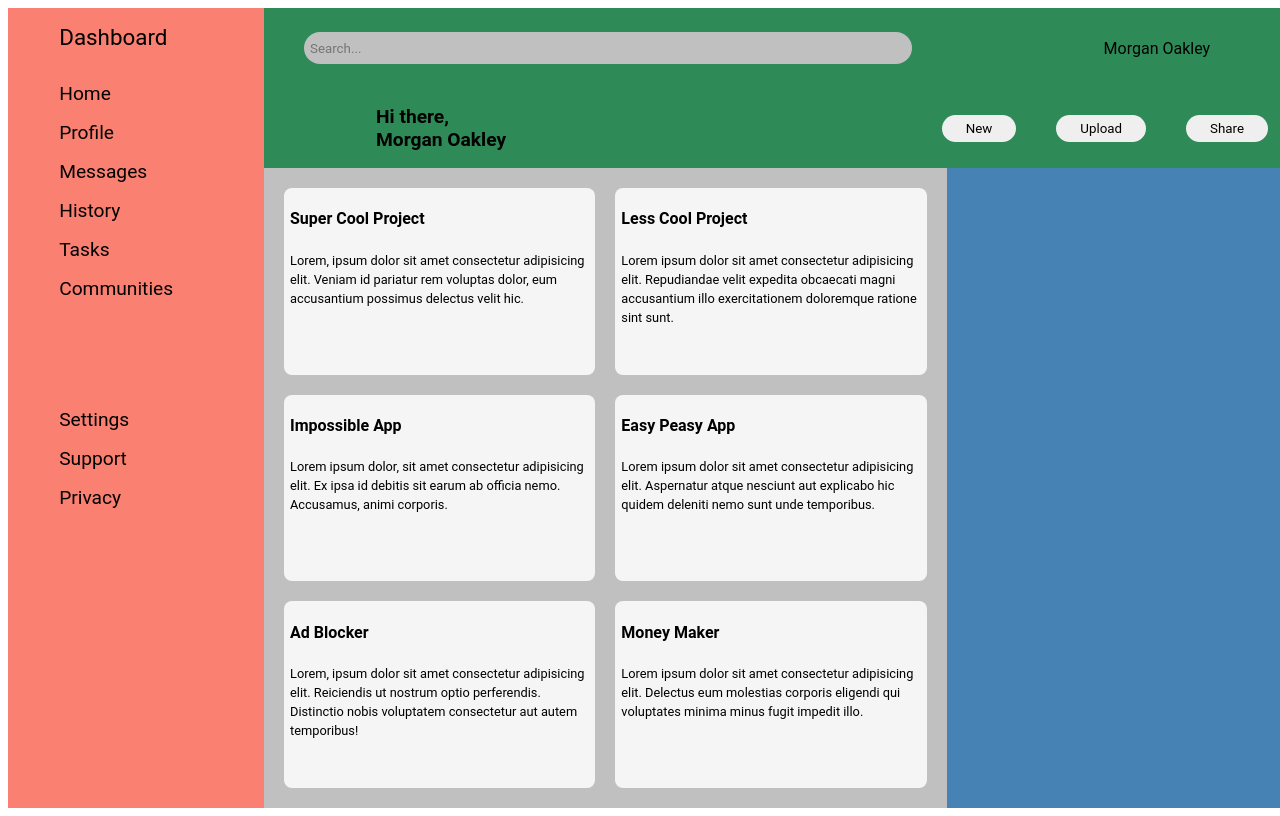
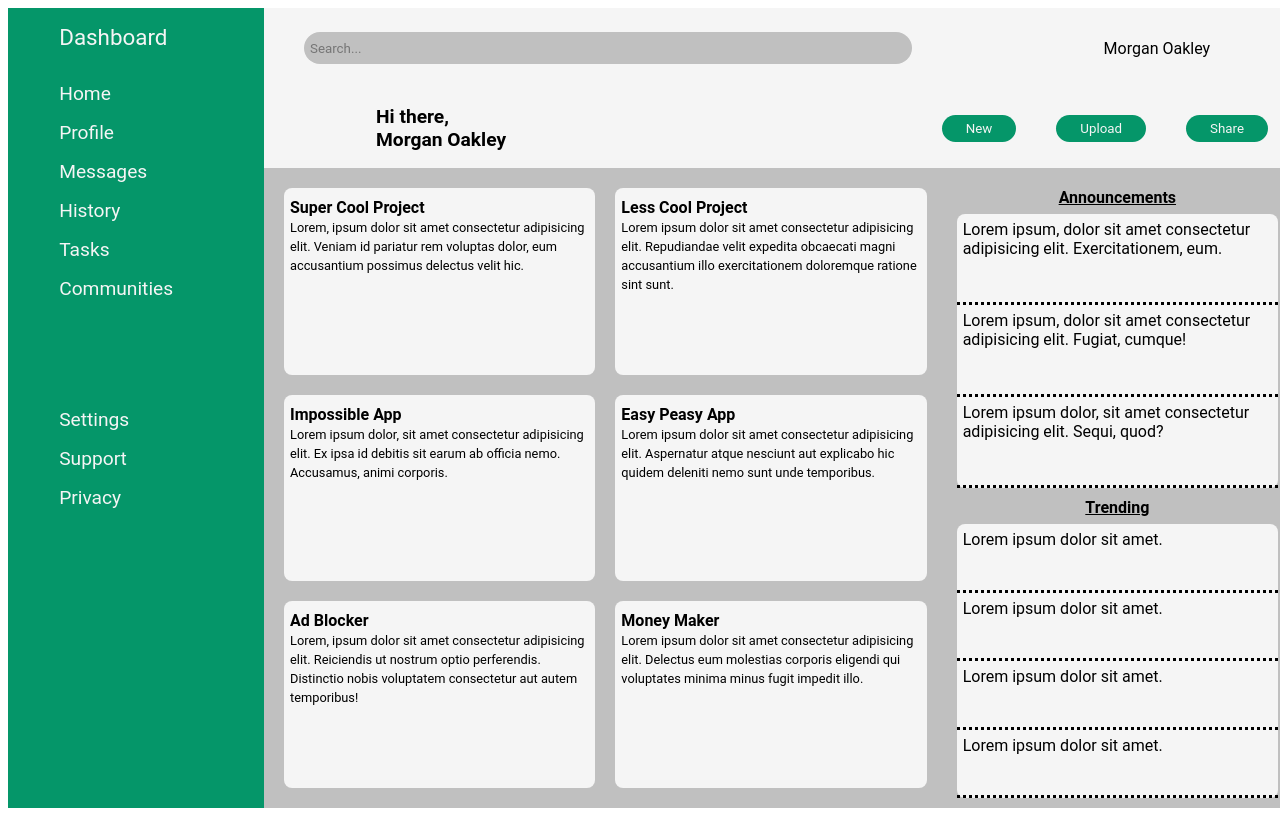
Before and after one commit to eebrownl/admin_dashboard, a plain HTML site: page index.html in a window 1280 px wide. Drawn offline with Linux system fonts and the light colour scheme.

Commit message:
added content to right part of main. Changed color styling. Added hover features.

```diff
--- a/index.html
+++ b/index.html
@@ -126,15 +126,29 @@
                     </div>
                 </div>
             </div>
-            </div>
             <div class="main-right">
                 <div class="main-right-top">
-                    <div class="label"></div>
-                    <div class="announcements"></div>
+                    <div class="label"><h4>Announcements</h4></div>
+                    <div class="announcements">
+                        <div class="ann">
+                            <span>Lorem ipsum, dolor sit amet consectetur adipisicing elit. Exercitationem, eum.</span>
+                        </div>
+                        <div class="ann">
+                            <span>Lorem ipsum, dolor sit amet consectetur adipisicing elit. Fugiat, cumque!</span>
+                        </div>
+                        <div class="ann">
+                            <span>Lorem ipsum dolor, sit amet consectetur adipisicing elit. Sequi, quod?</span>
+                        </div>
+                    </div>
                 </div>
                 <div class="main-right-bottom">
-                    <div class="label"></div>
-                    <div class="trending"></div>
+                    <div class="label"><h4>Trending</h4></div>
+                    <div class="trending">
+                        <div class="trend"><span>Lorem ipsum dolor sit amet.</span></div>
+                        <div class="trend"><span>Lorem ipsum dolor sit amet.</span></div>
+                        <div class="trend"><span>Lorem ipsum dolor sit amet.</span></div>
+                        <div class="trend"><span>Lorem ipsum dolor sit amet.</span></div>
+                    </div>
                 </div>
             </div>
         </main>
--- a/style.css
+++ b/style.css
@@ -27,7 +27,8 @@ aside {
     grid-area: aside;
     display: grid;
     grid-template-rows: 1fr 1fr;
-    background-color: salmon;
+    background-color: #059669;
+    color: whitesmoke;
 }
 
 .dashboard {
@@ -86,6 +87,11 @@ aside {
     grid-area: clickable-text;
 }
 
+.clickable-text:hover {
+    color: lightgray;
+    cursor: pointer;
+}
+
 .aside-top-buttons > div {
     display: grid;
     grid-template-columns: 1fr 4fr;
@@ -127,7 +133,7 @@ aside {
 
 header {
     grid-area: header;
-    background-color: seagreen;
+    background-color: whitesmoke;
     display: grid;
     grid-template-columns: 2fr 1fr;
     grid-template-rows: 1fr 1fr;
@@ -204,6 +210,13 @@ button {
     padding: 6px 24px;
     border-radius: 20px;
     border: none;
+    background-color: #059669;
+    color: whitesmoke;
+}
+
+button:hover {
+    background-color:#10b981;
+    cursor: pointer;
 }
 
 /* End header styling */
@@ -212,7 +225,6 @@ button {
 
 main {
     grid-area: main;
-    background-color: steelblue;
     display: grid;
     grid-template-columns: 2fr 1fr;
     grid-template-areas: "main-left main-right";
@@ -231,6 +243,10 @@ main {
 
 .main-right {
     grid-area: main-right;
+    display: grid;
+    grid-template-rows: 1fr 1fr;
+    padding: 10px;
+    background-color: silver;
 }
 
 .left-box {
@@ -243,6 +259,10 @@ main {
     font-size: .8rem;
 }
 
+h4 {
+    margin-top: 10px;
+    margin-bottom: 0;
+}
 .star {
     height: 16px;
     width: 16px;
@@ -270,3 +290,48 @@ main {
     justify-content: flex-end;
     align-items: center;
 }
+
+.star:hover, .watch:hover, .share:hover {
+    cursor: pointer;
+}
+
+.main-right-top {
+    display: grid;
+    grid-template-rows: 30px 1fr;
+    background-color: silver;
+}
+
+.main-right-bottom {
+    display: grid;
+    grid-template-rows: 30px 1fr;
+    background-color: silver;
+}
+
+.announcements {
+    display: grid;
+    grid-template-rows: repeat(3, 1fr);
+    background-color: whitesmoke;
+    border-radius: 8px;
+    margin-top: 6px;
+}
+
+.trending {
+    display: grid;
+    grid-template-rows: repeat(4, 1fr);
+    background-color: whitesmoke;
+    border-radius: 8px;
+    margin-top: 6px;
+}
+
+.label {
+    display: flex;
+    align-items: flex-start;
+    text-decoration: underline;
+    justify-content: center;
+}
+
+.ann , .trend {
+    padding-top: 6px;
+    padding-left: 6px;
+    border-bottom-style: dotted;
+}
```
Lines whose indentation alone changed are shown as unchanged.
